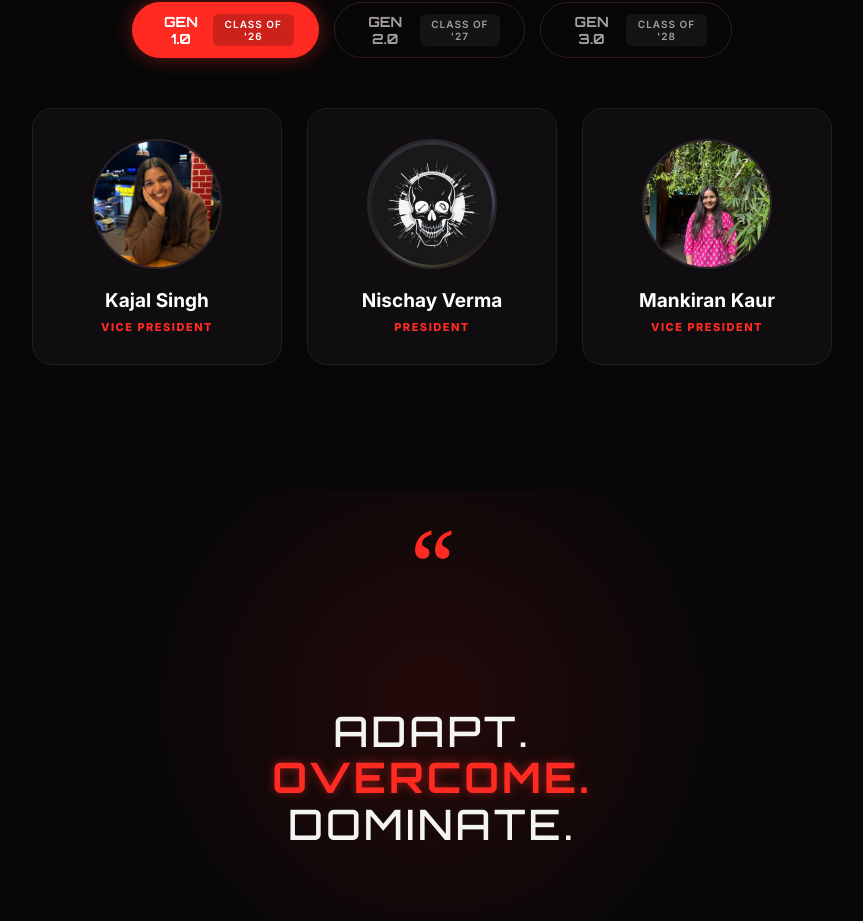
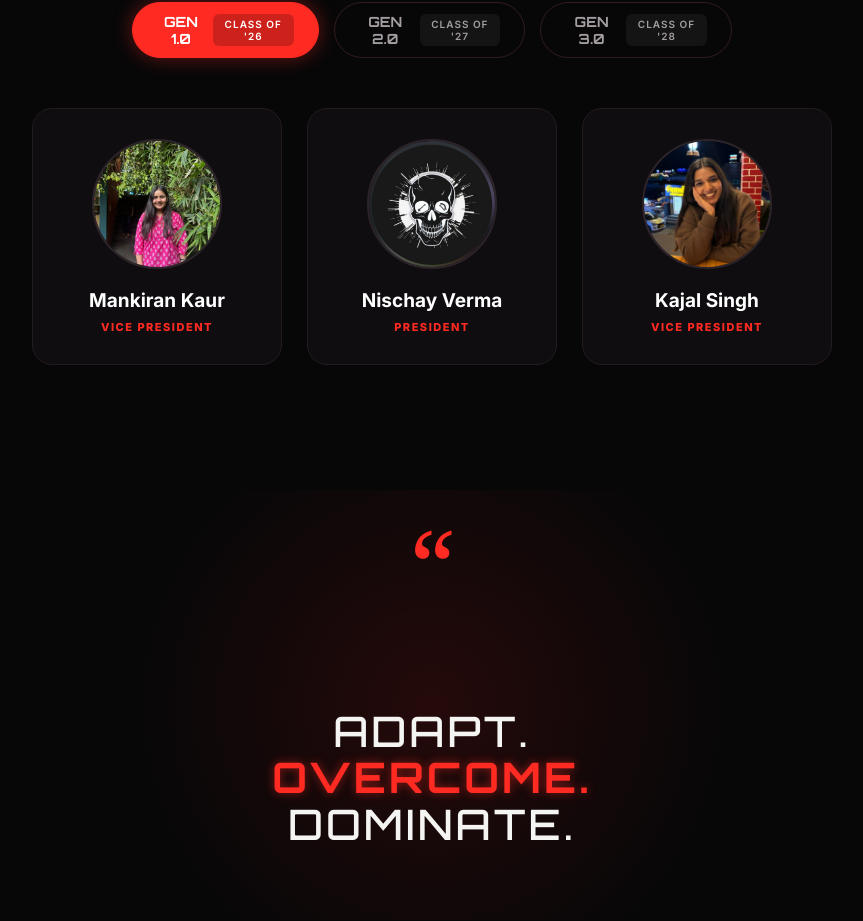
Before and after one commit to prateek-kumar-gupta/nitj-vortex, a React (Vite) app: page / in a window 1280 px wide. Shown: the part 6280-7201 px from the top of the page, without its empty margins (208-1071 px from the left). Built offline with nearby package versions, Linux system fonts and the light colour scheme.

Commit message:
Swapped positions of Mankiran and Kajal

```diff
--- a/src/components/TeamSection.jsx
+++ b/src/components/TeamSection.jsx
@@ -8,9 +8,9 @@ export default function TeamSection() {
       label: "GEN 1.0",
       year: "CLASS OF '26",
       members: [
-        { name: "Kajal Singh", role: "VICE PRESIDENT", img: "assets/kajal.jpg" },
+        { name: "Mankiran Kaur", role: "VICE PRESIDENT", img: "assets/mankiran.jpg" },
         { name: "Nischay Verma", role: "PRESIDENT", img: "assets/vortex-logo.jpg" },
-        { name: "Mankiran Kaur", role: "VICE PRESIDENT", img: "assets/mankiran.jpg" }
+        { name: "Kajal Singh", role: "VICE PRESIDENT", img: "assets/kajal.jpg" }
       ]
     },
     v2: {
```
